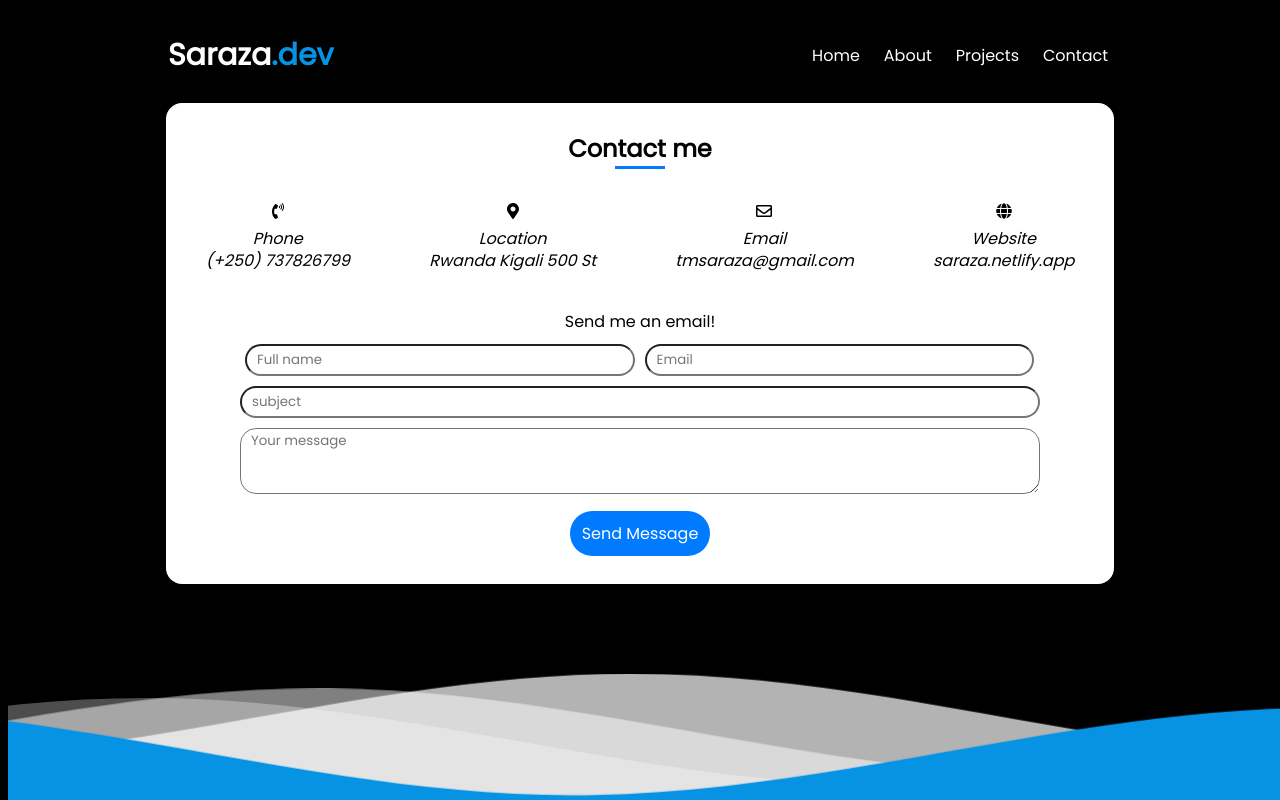
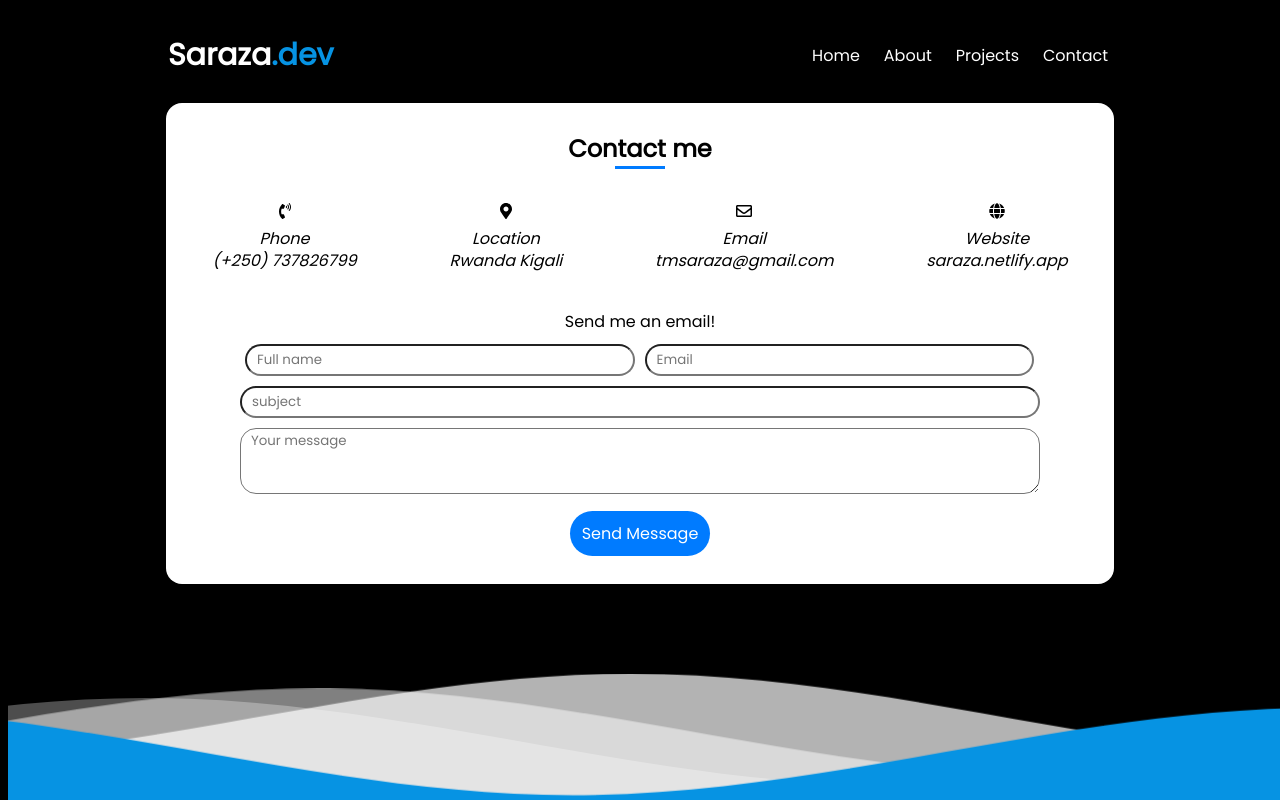
Before and after one commit to sarazaToussaint/Saraza-dev, a React (Create React App) app: page /Contact in a window 1280 px wide. Built offline with nearby package versions, Linux system fonts and the light colour scheme.

Commit message:
Delete some unused code

```diff
--- a/src/components/Contact.jsx
+++ b/src/components/Contact.jsx
@@ -20,7 +20,7 @@ const Contact = () => (
         <div className={classes.info}>
           <span><FaMapMarkerAlt /></span>
           <div>Location</div>
-          <p>Rwanda Kigali 500 St</p>
+          <p>Rwanda Kigali</p>
         </div>
         <div className={classes.info}>
           <span><FaRegEnvelope /></span>
```
